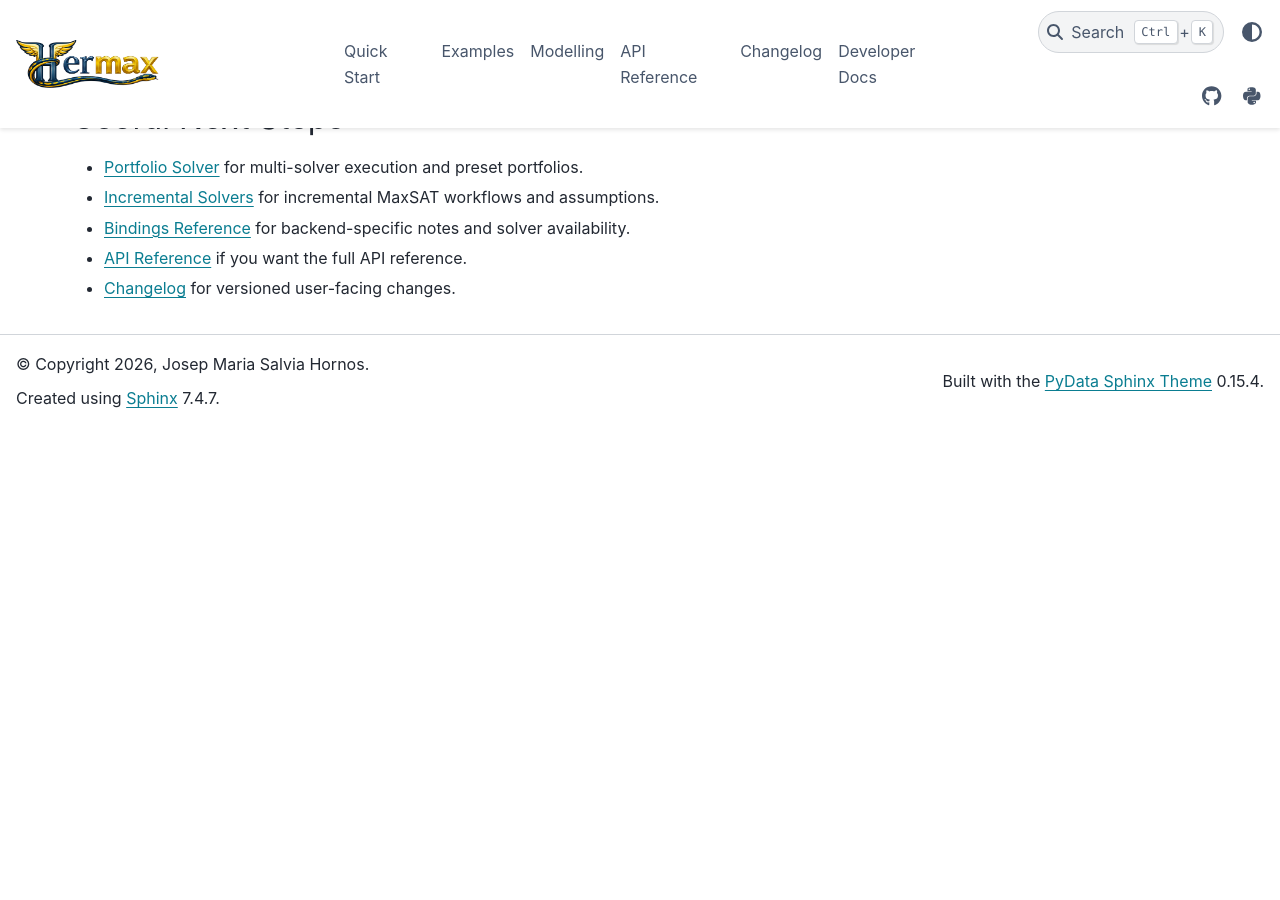
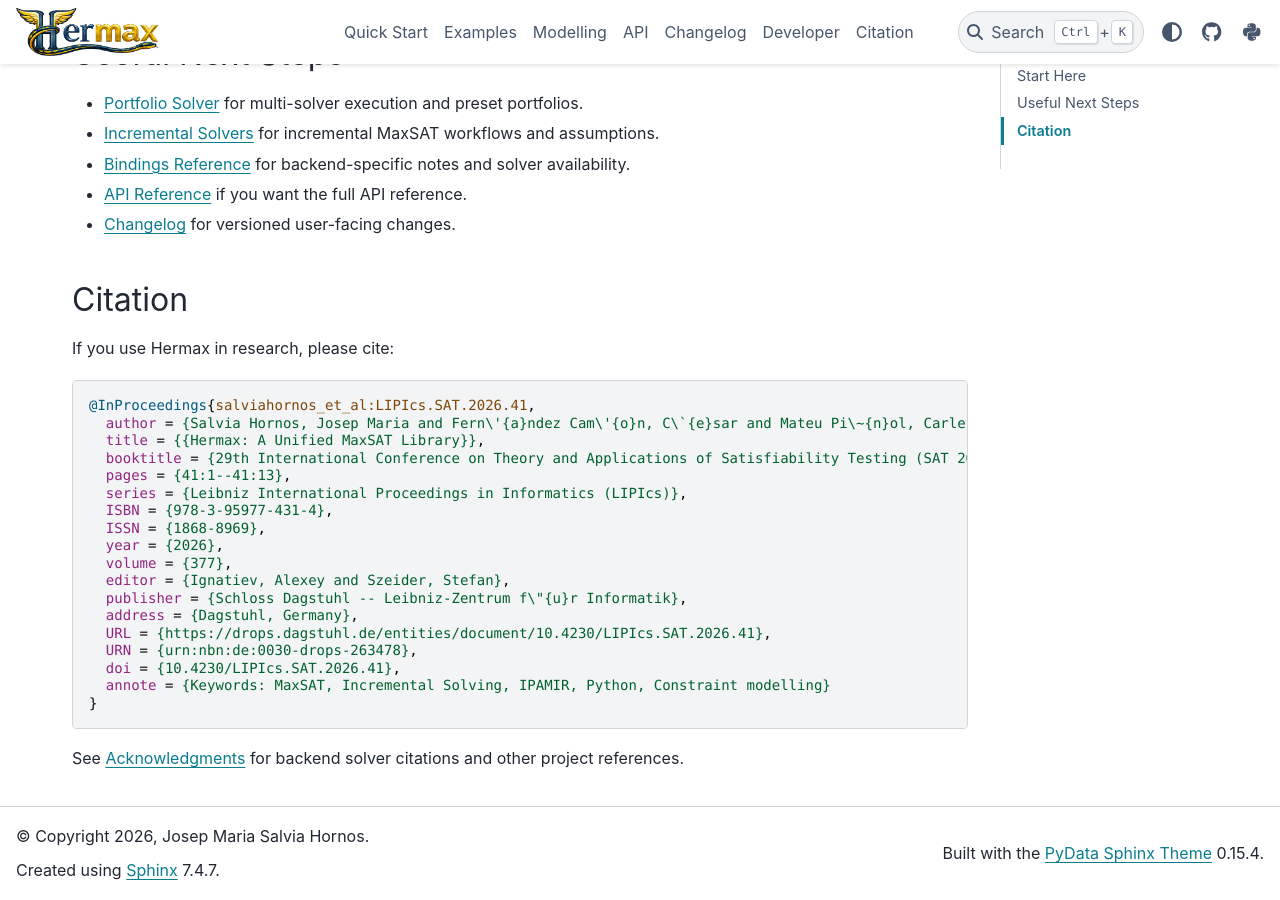
Before and after one commit to josalhor/hermax, a Sphinx documentation site: the page built from docs/index.rst, in a window 1280 px wide and 900 px high, scrolled down 1326 px. Built offline with Sphinx 7.4.7 and the PyData theme 0.15.4, drawn with Linux system fonts in a browser that asks for light colours; before the commit the page ends 1754 px from its top, so only the background shows below that.

Commit message:
small doc tweaks

```diff
--- a/docs/index.rst
+++ b/docs/index.rst
@@ -72,6 +72,35 @@ Useful Next Steps
 * :doc:`api` if you want the full API reference.
 * :doc:`changelog` for versioned user-facing changes.
 
+Citation
+--------
+
+If you use Hermax in research, please cite:
+
+.. code-block:: bibtex
+
+   @InProceedings{salviahornos_et_al:LIPIcs.SAT.2026.41,
+     author = {Salvia Hornos, Josep Maria and Fern\'{a}ndez Cam\'{o}n, C\`{e}sar and Mateu Pi\~{n}ol, Carles},
+     title = {{Hermax: A Unified MaxSAT Library}},
+     booktitle = {29th International Conference on Theory and Applications of Satisfiability Testing (SAT 2026)},
+     pages = {41:1--41:13},
+     series = {Leibniz International Proceedings in Informatics (LIPIcs)},
+     ISBN = {978-3-95977-431-4},
+     ISSN = {1868-8969},
+     year = {2026},
+     volume = {377},
+     editor = {Ignatiev, Alexey and Szeider, Stefan},
+     publisher = {Schloss Dagstuhl -- Leibniz-Zentrum f\"{u}r Informatik},
+     address = {Dagstuhl, Germany},
+     URL = {https://drops.dagstuhl.de/entities/document/10.4230/LIPIcs.SAT.2026.41},
+     URN = {urn:nbn:de:0030-drops-263478},
+     doi = {10.4230/LIPIcs.SAT.2026.41},
+     annote = {Keywords: MaxSAT, Incremental Solving, IPAMIR, Python, Constraint modelling}
+   }
+
+See :doc:`Acknowledgments <acknowledgments>` for backend solver citations and
+other project references.
+
 .. toctree::
    :hidden:
    :maxdepth: 2
@@ -79,6 +108,7 @@ Useful Next Steps
    quickstart
    examples
    modeling
-   api
+   API <api>
    changelog
-   developer
+   Developer <developer>
+   Citation <acknowledgments>
```
Also changed, not shown: README.md (+2 -1 lines).
